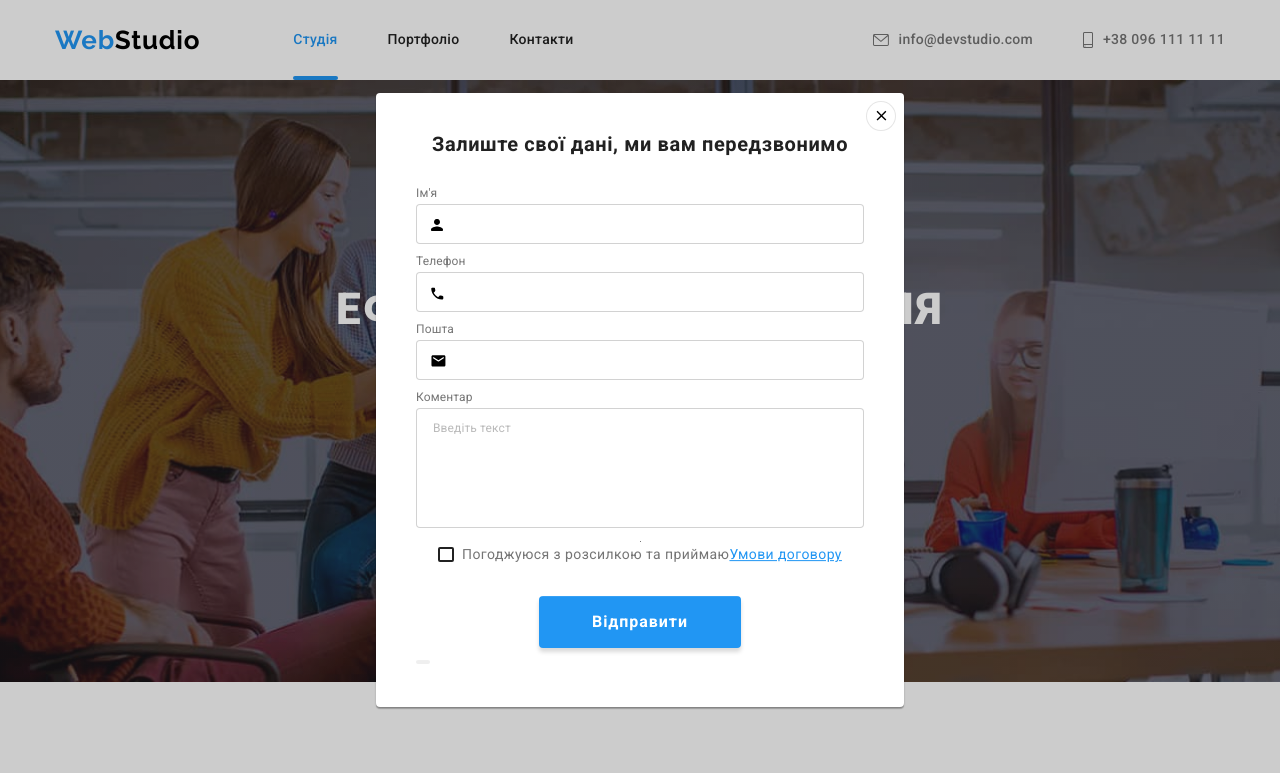
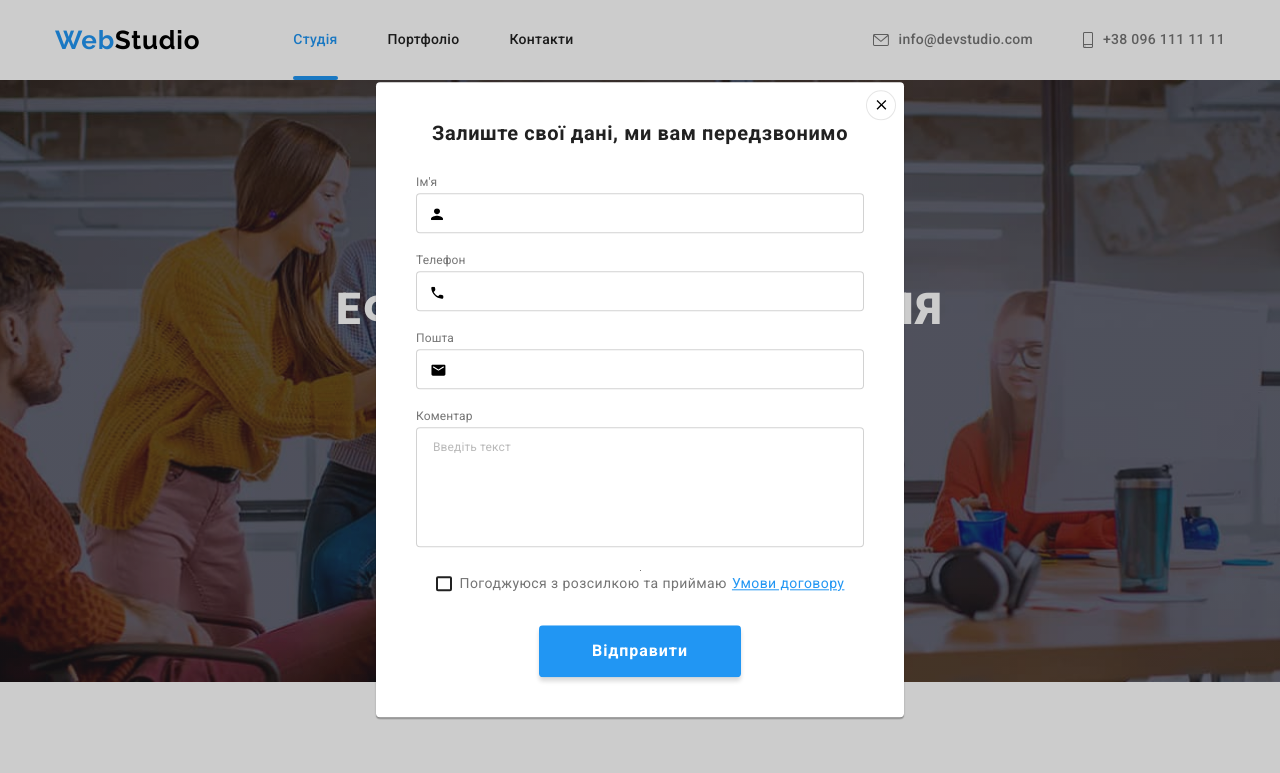
Before and after one commit to Tetiana892/goit-markup-hw-06, a plain HTML site: page index.html in a window 1280 px wide. Both pictures are taken after a click on the button "Замовити послугу". Shown: the top 773 px of the page. Drawn offline with nearby package versions, Linux system fonts and the light colour scheme.

Commit message:
correkted

```diff
--- a/css/style.css
+++ b/css/style.css
@@ -919,7 +919,7 @@ img {
   margin-bottom: 20px;
 }
 .modal-input-group {
-  margin-bottom: 10px;
+  margin-bottom: 20px;
 }
 .modal-input-group label {
   display: block;
@@ -952,6 +952,7 @@ img {
 }
 .agreement {
   display: flex;
+  margin-left: 5px;
   font-size: 14px;
   line-height: calc(24 / 14);
   letter-spacing: 0.03em;
--- a/index.html
+++ b/index.html
@@ -561,7 +561,6 @@
             <button type="submit" class="submit-button">Відправити</button>
           </div>
         </form>
-        <button data-modal-close></button>
       </div>
     </div>
     <script src="./js/modal.js"></script>
```
